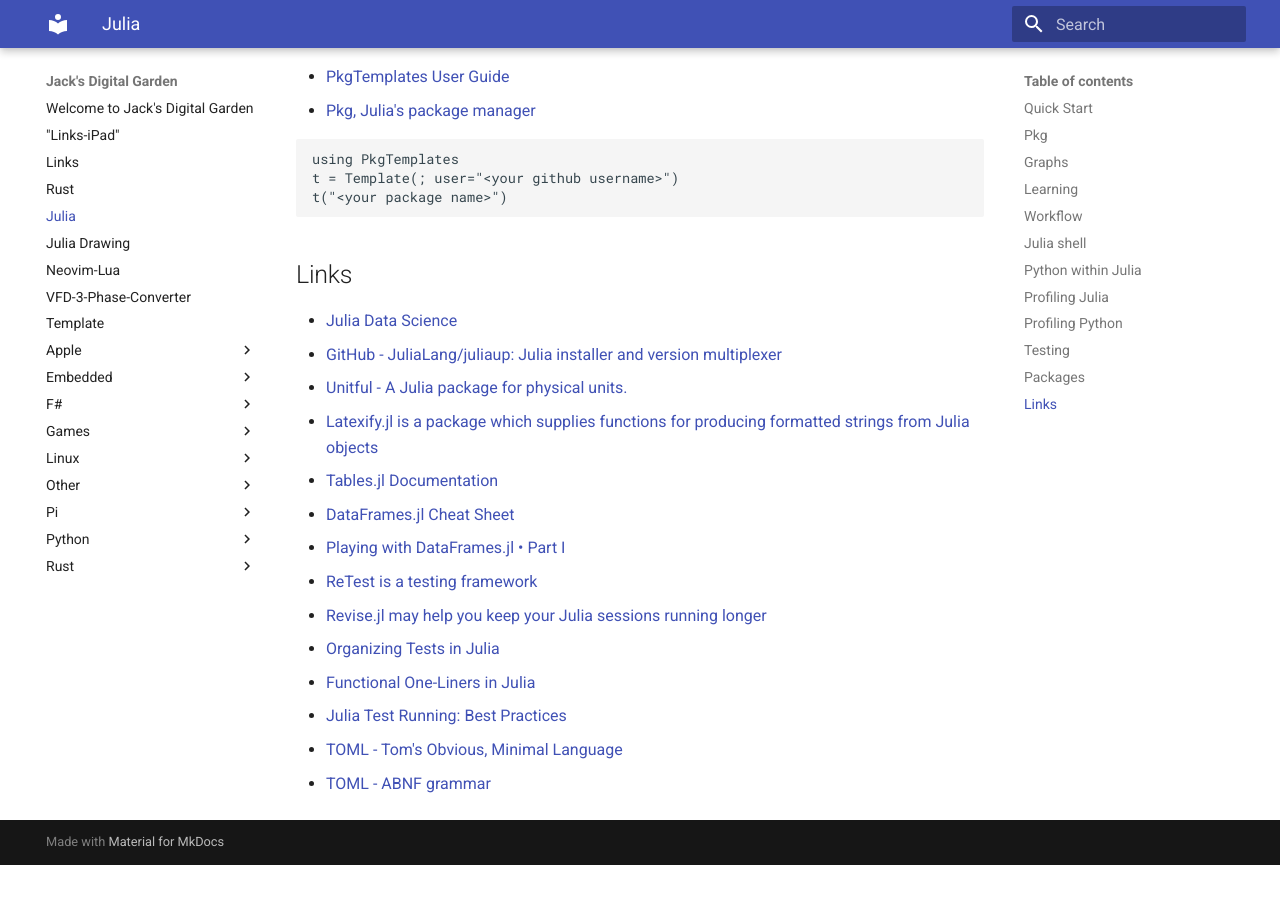
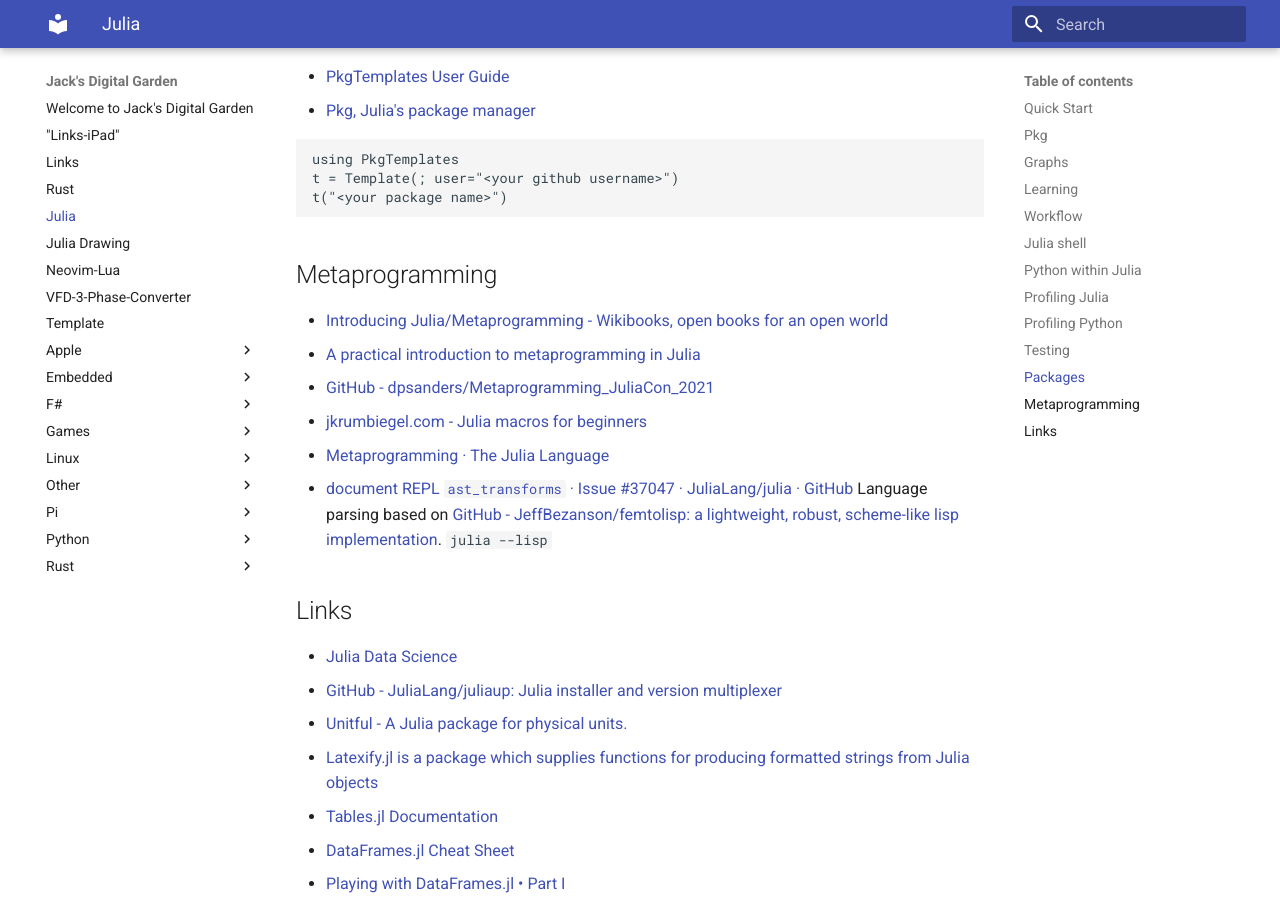
Before and after one commit to jchidley/mkdocs-material-test, an MkDocs documentation site: the page built from docs/2023-03-21-Julia.md, in a window 1280 px wide and 900 px high, scrolled down 5718 px. Built offline with MkDocs 1.6.1 and Material for MkDocs 9.7.7, drawn with Linux system fonts in a browser that asks for light colours; before the commit the page ends 6583 px from its top, so only the background shows below that.

Commit message:
metaprogramming

````diff
--- a/docs/2023-03-21-Julia.md
+++ b/docs/2023-03-21-Julia.md
@@ -264,6 +264,16 @@ using PkgTemplates
 t = Template(; user="<your github username>")
 t("<your package name>")
 ```
+## Metaprogramming
+
+* [Introducing Julia/Metaprogramming - Wikibooks, open books for an open world](https://en.wikibooks.org/wiki/Introducing_Julia/Metaprogramming)
+* [A practical introduction to metaprogramming in Julia](https://github.com/FugroRoames/RoamesNotebooks/blob/master/A%20practical%20introduction%20to%20metaprogramming%20in%20Julia.ipynb)
+* [GitHub - dpsanders/Metaprogramming_JuliaCon_2021](https://github.com/dpsanders/Metaprogramming_JuliaCon_2021)
+* [jkrumbiegel.com - Julia macros for beginners](https://jkrumbiegel.com/pages/2021-06-07-macros-for-beginners/)
+* [Metaprogramming · The Julia Language](https://web.mit.edu/julia_v0.6.0/julia/share/doc/julia/html/en/manual/metaprogramming.html)
+* [document REPL `ast_transforms` · Issue #37047 · JuliaLang/julia · GitHub](https://github.com/JuliaLang/julia/issues/37047)
+Language parsing based on [GitHub - JeffBezanson/femtolisp: a lightweight, robust, scheme-like lisp implementation](https://github.com/JeffBezanson/femtolisp). `julia --lisp`
+
 
 ## Links
 
````
